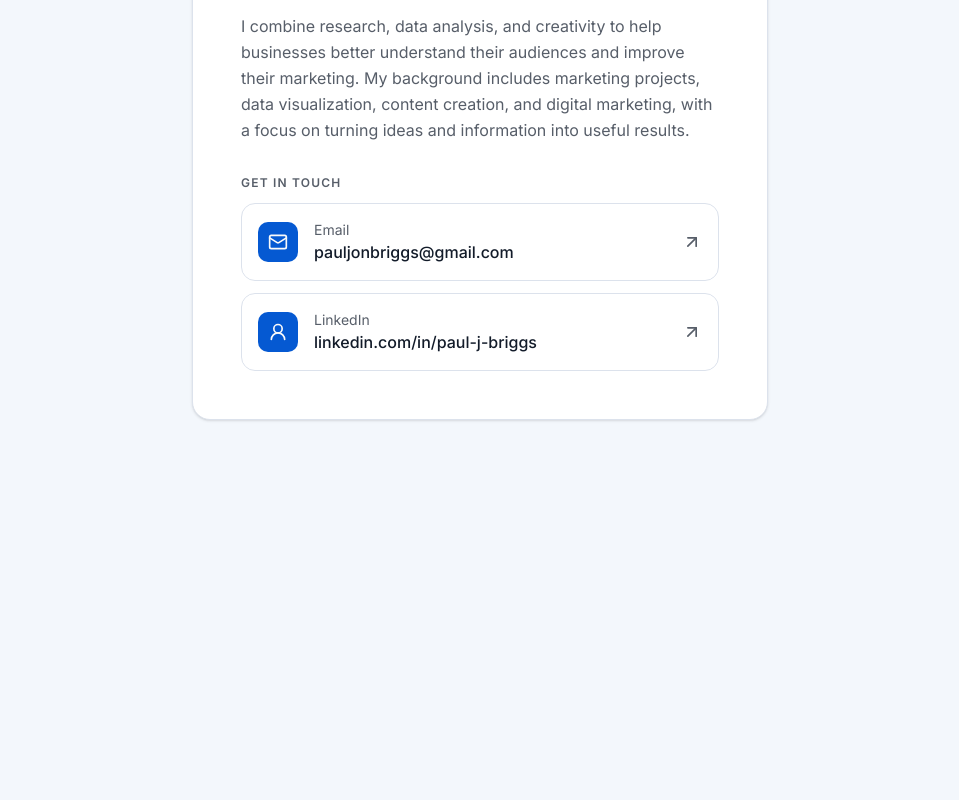
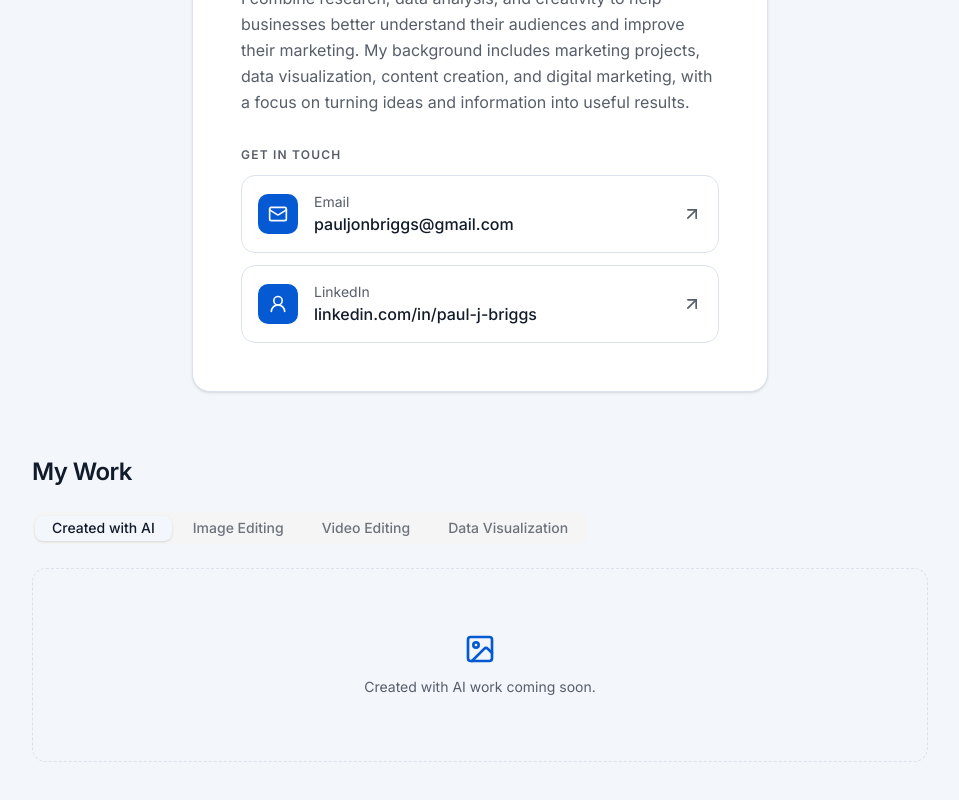
Before and after one commit to pauljonb/paulbriggsportfolio, a Next.js app: page / in a window 1280 px wide. Shown: the part 272-1072 px from the top of the page, without its empty margins (160-1119 px from the left). Before the commit the page ends 800 px from the top, so only its background shows below. Built offline with nearby package versions, Linux system fonts and the light colour scheme.

Commit message:
feat: add WorkTabs component and update page layout
Added new WorkTabs component with tabs for work categories and integrated it into the main page layout.

V0-Chat-Id: em1x3Ei4FUB

```diff
--- a/app/page.tsx
+++ b/app/page.tsx
@@ -1,9 +1,11 @@
 import { CallingCard } from '@/components/calling-card'
+import { WorkTabs } from '@/components/work-tabs'
 
 export default function Page() {
   return (
-    <main className="flex min-h-dvh items-center justify-center px-4 py-12">
+    <main className="flex min-h-dvh flex-col items-center gap-16 px-4 py-12 sm:py-20">
       <CallingCard />
+      <WorkTabs />
     </main>
   )
 }
--- /dev/null
+++ b/components/ui/tabs.tsx
@@ -0,0 +1,81 @@
+"use client"
+
+import { Tabs as TabsPrimitive } from "@base-ui/react/tabs"
+import { cva, type VariantProps } from "class-variance-authority"
+import { cn } from "cn"
+
+function Tabs({
+  className,
+  orientation = "horizontal",
+  ...props
+}: TabsPrimitive.Root.Props) {
+  return (
+    <TabsPrimitive.Root
+      data-slot="tabs"
+      data-orientation={orientation}
+      className={cn(
+        "group/tabs flex gap-2 data-horizontal:flex-col",
+        className
+      )}
+      {...props}
+    />
+  )
+}
+
+const tabsListVariants = cva(
+  "group/tabs-list inline-flex w-fit items-center justify-center rounded-lg p-[3px] text-muted-foreground group-data-horizontal/tabs:h-8 group-data-vertical/tabs:h-fit group-data-vertical/tabs:flex-col data-[variant=line]:rounded-none",
+  {
+    variants: {
+      variant: {
+        default: "bg-muted",
+        line: "gap-1 bg-transparent",
+      },
+    },
+    defaultVariants: {
+      variant: "default",
+    },
+  }
+)
+
+function TabsList({
+  className,
+  variant = "default",
+  ...props
+}: TabsPrimitive.List.Props & VariantProps<typeof tabsListVariants>) {
+  return (
+    <TabsPrimitive.List
+      data-slot="tabs-list"
+      data-variant={variant}
+      className={cn(tabsListVariants({ variant }), className)}
+      {...props}
+    />
+  )
+}
+
+function TabsTrigger({ className, ...props }: TabsPrimitive.Tab.Props) {
+  return (
+    <TabsPrimitive.Tab
+      data-slot="tabs-trigger"
+      className={cn(
+        "relative inline-flex h-[calc(100%-1px)] flex-1 items-center justify-center gap-1.5 rounded-md border border-transparent px-1.5 py-0.5 text-sm font-medium whitespace-nowrap text-foreground/60 transition-all group-data-vertical/tabs:w-full group-data-vertical/tabs:justify-start hover:text-foreground focus-visible:border-ring focus-visible:ring-[3px] focus-visible:ring-ring/50 focus-visible:outline-1 focus-visible:outline-ring disabled:pointer-events-none disabled:opacity-50 has-data-[icon=inline-end]:pr-1 has-data-[icon=inline-start]:pl-1 aria-disabled:pointer-events-none aria-disabled:opacity-50 dark:text-muted-foreground dark:hover:text-foreground group-data-[variant=default]/tabs-list:data-active:shadow-sm group-data-[variant=line]/tabs-list:data-active:shadow-none [&_svg]:pointer-events-none [&_svg]:shrink-0 [&_svg:not([class*='size-'])]:size-4",
+        "group-data-[variant=line]/tabs-list:bg-transparent group-data-[variant=line]/tabs-list:data-active:bg-transparent dark:group-data-[variant=line]/tabs-list:data-active:border-transparent dark:group-data-[variant=line]/tabs-list:data-active:bg-transparent",
+        "data-active:bg-background data-active:text-foreground dark:data-active:border-input dark:data-active:bg-input/30 dark:data-active:text-foreground",
+        "after:absolute after:bg-foreground after:opacity-0 after:transition-opacity group-data-horizontal/tabs:after:inset-x-0 group-data-horizontal/tabs:after:bottom-[-5px] group-data-horizontal/tabs:after:h-0.5 group-data-vertical/tabs:after:inset-y-0 group-data-vertical/tabs:after:-right-1 group-data-vertical/tabs:after:w-0.5 group-data-[variant=line]/tabs-list:data-active:after:opacity-100",
+        className
+      )}
+      {...props}
+    />
+  )
+}
+
+function TabsContent({ className, ...props }: TabsPrimitive.Panel.Props) {
+  return (
+    <TabsPrimitive.Panel
+      data-slot="tabs-content"
+      className={cn("flex-1 text-sm outline-none", className)}
+      {...props}
+    />
+  )
+}
+
+export { Tabs, TabsList, TabsTrigger, TabsContent, tabsListVariants }
--- /dev/null
+++ b/components/work-tabs.tsx
@@ -0,0 +1,80 @@
+import { FileText, ImageIcon } from 'lucide-react'
+import { Tabs, TabsContent, TabsList, TabsTrigger } from '@/components/ui/tabs'
+import { workCategories, type WorkItem } from '@/lib/work'
+
+function WorkCard({ item }: { item: WorkItem }) {
+  return (
+    <figure className="flex flex-col overflow-hidden rounded-xl border border-border bg-card">
+      {item.type === 'image' && (
+        <img src={item.src || '/placeholder.svg'} alt={item.alt} className="aspect-video w-full object-cover" />
+      )}
+      {item.type === 'video' && (
+        <video
+          src={item.src}
+          poster={item.poster}
+          controls
+          preload="metadata"
+          className="aspect-video w-full bg-muted"
+        />
+      )}
+      {item.type === 'file' && (
+        <a
+          href={item.src}
+          target="_blank"
+          rel="noopener noreferrer"
+          className="flex aspect-video w-full items-center justify-center bg-muted text-primary transition-colors hover:bg-accent"
+        >
+          <FileText className="size-10" aria-hidden="true" />
+          <span className="sr-only">Open {item.title}</span>
+        </a>
+      )}
+      <figcaption className="flex flex-col gap-1 p-4">
+        <span className="font-medium">{item.title}</span>
+        {item.description && (
+          <span className="text-sm leading-relaxed text-muted-foreground">{item.description}</span>
+        )}
+      </figcaption>
+    </figure>
+  )
+}
+
+function EmptyState({ label }: { label: string }) {
+  return (
+    <div className="flex flex-col items-center justify-center gap-3 rounded-xl border border-dashed border-border px-6 py-16 text-center">
+      <ImageIcon className="size-8 text-primary" aria-hidden="true" />
+      <p className="text-sm text-muted-foreground">{label} work coming soon.</p>
+    </div>
+  )
+}
+
+export function WorkTabs() {
+  return (
+    <section aria-labelledby="work-heading" className="flex w-full max-w-4xl flex-col gap-6">
+      <h2 id="work-heading" className="text-2xl font-semibold tracking-tight">
+        My Work
+      </h2>
+      <Tabs defaultValue={workCategories[0].id} className="flex flex-col gap-6">
+        <TabsList className="flex h-auto w-full flex-wrap justify-start gap-1 sm:w-fit">
+          {workCategories.map((category) => (
+            <TabsTrigger key={category.id} value={category.id} className="flex-none px-4 py-2">
+              {category.label}
+            </TabsTrigger>
+          ))}
+        </TabsList>
+        {workCategories.map((category) => (
+          <TabsContent key={category.id} value={category.id}>
+            {category.items.length > 0 ? (
+              <div className="grid gap-4 sm:grid-cols-2 lg:grid-cols-3">
+                {category.items.map((item) => (
+                  <WorkCard key={item.src} item={item} />
+                ))}
+              </div>
+            ) : (
+              <EmptyState label={category.label} />
+            )}
+          </TabsContent>
+        ))}
+      </Tabs>
+    </section>
+  )
+}
--- /dev/null
+++ b/lib/work.ts
@@ -0,0 +1,17 @@
+export type WorkItem =
+  | { type: 'image'; title: string; src: string; alt: string; description?: string }
+  | { type: 'video'; title: string; src: string; poster?: string; description?: string }
+  | { type: 'file'; title: string; src: string; description?: string }
+
+export type WorkCategory = {
+  id: string
+  label: string
+  items: WorkItem[]
+}
+
+export const workCategories: WorkCategory[] = [
+  { id: 'ai', label: 'Created with AI', items: [] },
+  { id: 'image-editing', label: 'Image Editing', items: [] },
+  { id: 'video-editing', label: 'Video Editing', items: [] },
+  { id: 'data-visualization', label: 'Data Visualization', items: [] },
+]
--- a/package.json
+++ b/package.json
@@ -13,6 +13,7 @@
     "@vercel/analytics": "1.6.1",
     "class-variance-authority": "^0.7.1",
     "clsx": "^2.1.1",
+    "cn": "^0.5.0",
     "lucide-react": "^1.16.0",
     "next": "16.4.0",
     "react": "^19",
```
Also changed, not shown: 1 other file (tests, documents, lock files or other folders).
